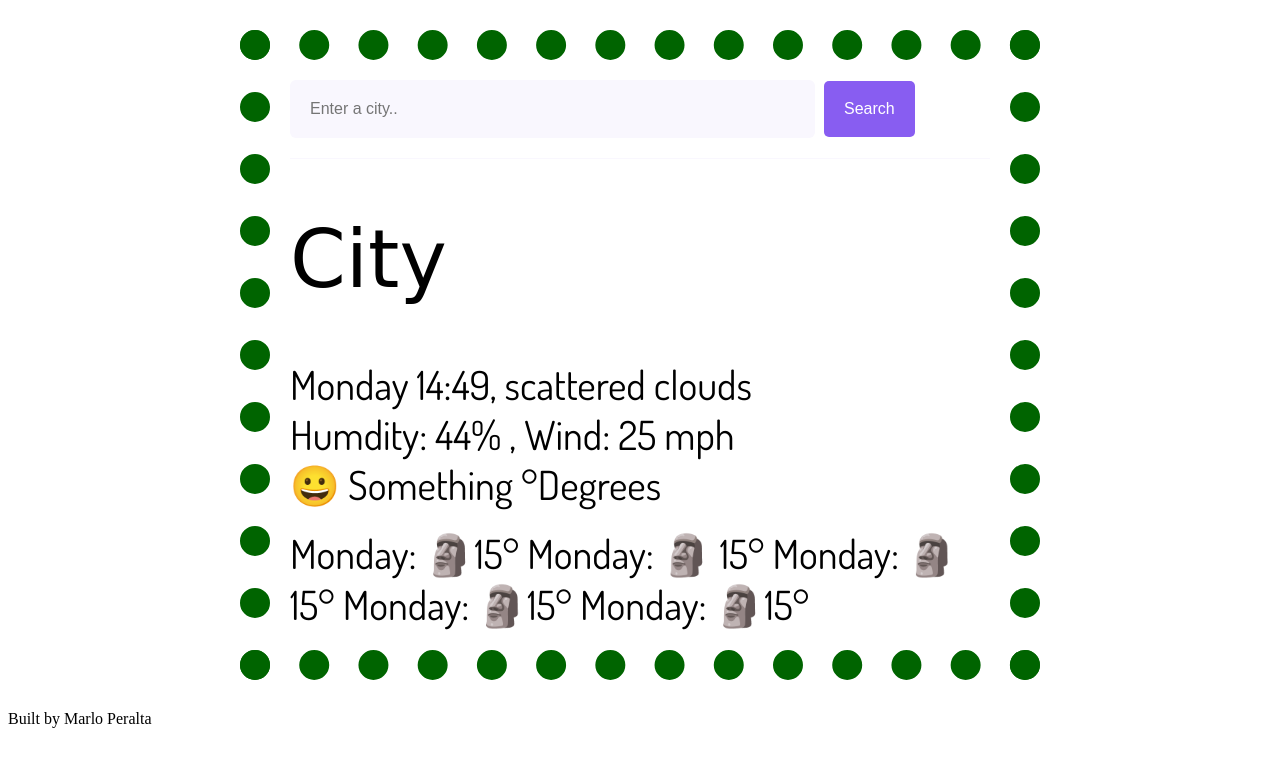
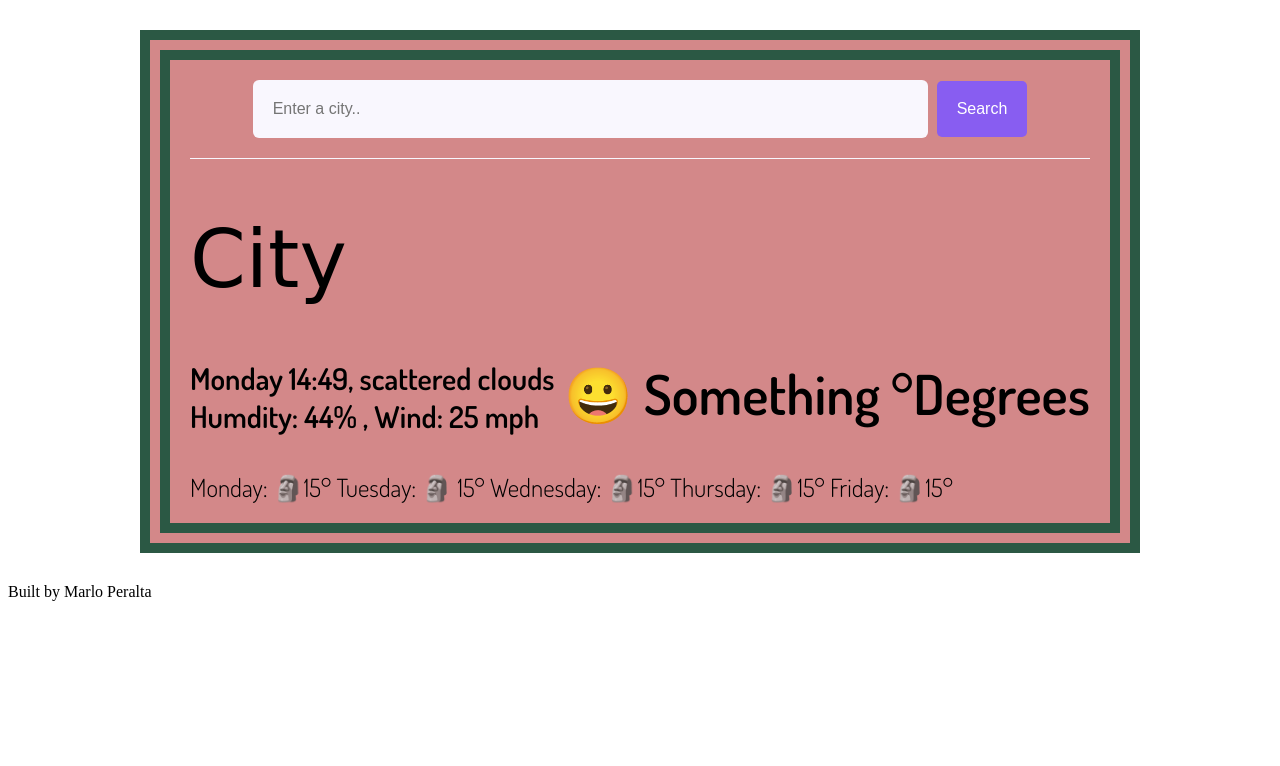
Before and after one commit to MarloBakani/FinalWeatherApp, a plain HTML site: page index.html in a window 1280 px wide. Drawn offline with Linux system fonts and the light colour scheme; a web font is replaced by a local one.

Commit message:
Adding grids to current weather

```diff
--- a/index.html
+++ b/index.html
@@ -32,26 +32,29 @@
     <main>
       <h1>City</h1>
       <div class="weather_stats">
-        <span id="the_day">Monday</span>
-        <span id="the_time">14:49,</span>
-        <span id="type_weather">scattered clouds</span>
-        <br />
-        Humdity: <span id="humidity"></span> 44% , Wind:
-        <span id="wind">25 mph</span>
+        <div class="left-column">
+          <span id="the_day">Monday</span>
+          <span id="the_time">14:49,</span>
+          <span id="type_weather">scattered clouds</span>
+          <br />
+          Humdity: <span id="humidity"></span> 44% , Wind:
+          <span id="wind">25 mph</span></div><br/>
+        <div class="right-column">
+          <span id="weather_emoji">&#128512;</span>
+          <span id="current_temp">Something °Degrees</span>
+        </div>
       </div>
-      <div class="current_weather">
-      <span id="weather_emoji">&#128512;</span>
-      <span id="current_temp">Something °Degrees</span></div>
+      <br />
       <br />
 
       <div class="future-days">
         <span id="day_1">Monday: </span>
         <span id="day_1emoji">&#128511;</span><span id="day1temp">15°</span>
-        <span id="day_2">Monday: </span> <span id="day_2emoji">&#128511;</span>
-        <span id="day2temp">15°</span> <span id="day_3">Monday: </span>
+        <span id="day_2">Tuesday: </span> <span id="day_2emoji">&#128511;</span>
+        <span id="day2temp">15°</span> <span id="day_3">Wednesday: </span>
         <span id="day_3emoji">&#128511;</span><span id="day3temp">15°</span>
-        <span id="day_4">Monday: </span> <span id="day_4emoji">&#128511;</span
-        ><span id="day4temp">15°</span> <span id="day_5">Monday: </span>
+        <span id="day_4">Thursday: </span> <span id="day_4emoji">&#128511;</span
+        ><span id="day4temp">15°</span> <span id="day_5">Friday: </span>
         <span id="day_5emoji">&#128511;</span><span id="day5temp">15°</span>
       </div>
 
--- a/styles.css
+++ b/styles.css
@@ -1,6 +1,7 @@
 header {
   border-bottom: 1px solid #f9f7fe;
   padding-bottom: 20px;
+  text-align: center;
 }
 
 .search-input {
@@ -25,13 +26,13 @@ header {
 }
 
 .weather-app {
-  background: white;
-  max-width: 700px;
+  background: #d38889;
+  max-width: 900px;
   margin: 30px auto;
   padding: 20px;
-  border-style: dotted;
+  border-style: double;
   border-width: 30px;
-  border-color: darkgreen;
+  border-color: #2b5844;
 }
 
 h1 {
@@ -45,23 +46,21 @@ h1 {
 .weather_stats {
   font-family: "Dosis", sans-serif;
   font-optical-sizing: auto;
-  font-weight: 400;
+  font-weight: 600;
   font-style: normal;
-  font-size: 40px;
+  font-size: 30px;
+  display: flex;
+  justify-content: space-between;
 }
 
-.current_weather {
-  font-family: "Dosis", sans-serif;
-  font-optical-sizing: auto;
-  font-weight: 400;
-  font-style: normal;
-  font-size: 40px;
+.right-column {
+  font-size: 55px;
 }
 
 .future-days {
   font-family: "Dosis", sans-serif;
   font-optical-sizing: auto;
-  font-weight: 400;
+  font-weight: 300;
   font-style: normal;
-  font-size: 40px;
+  font-size: 25px;
 }
```
